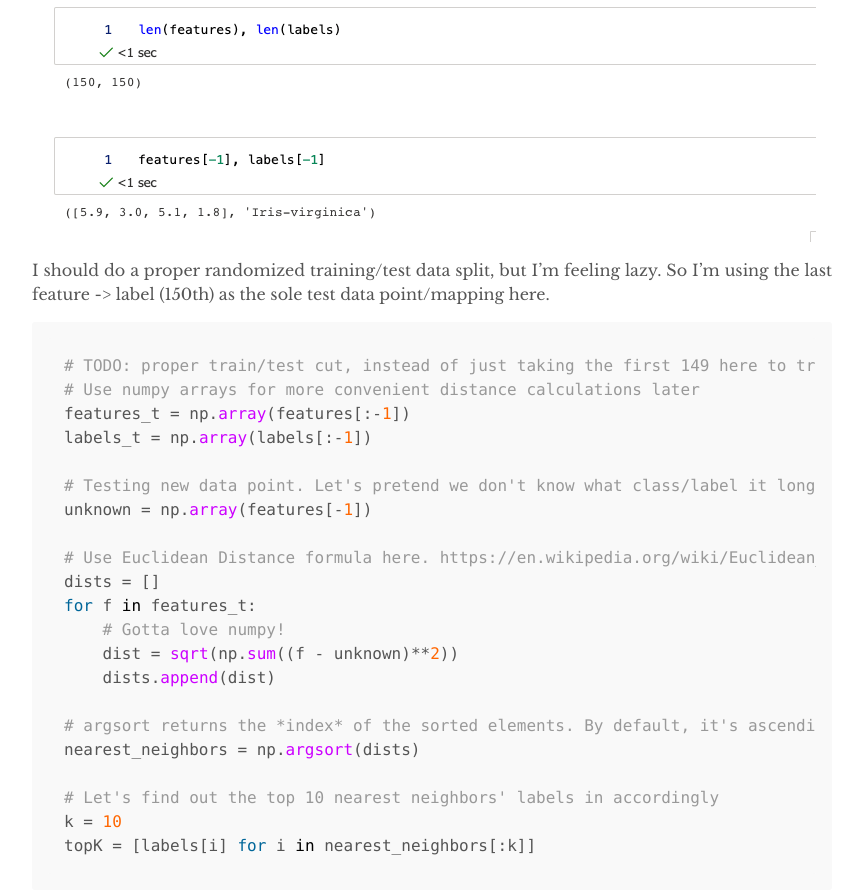
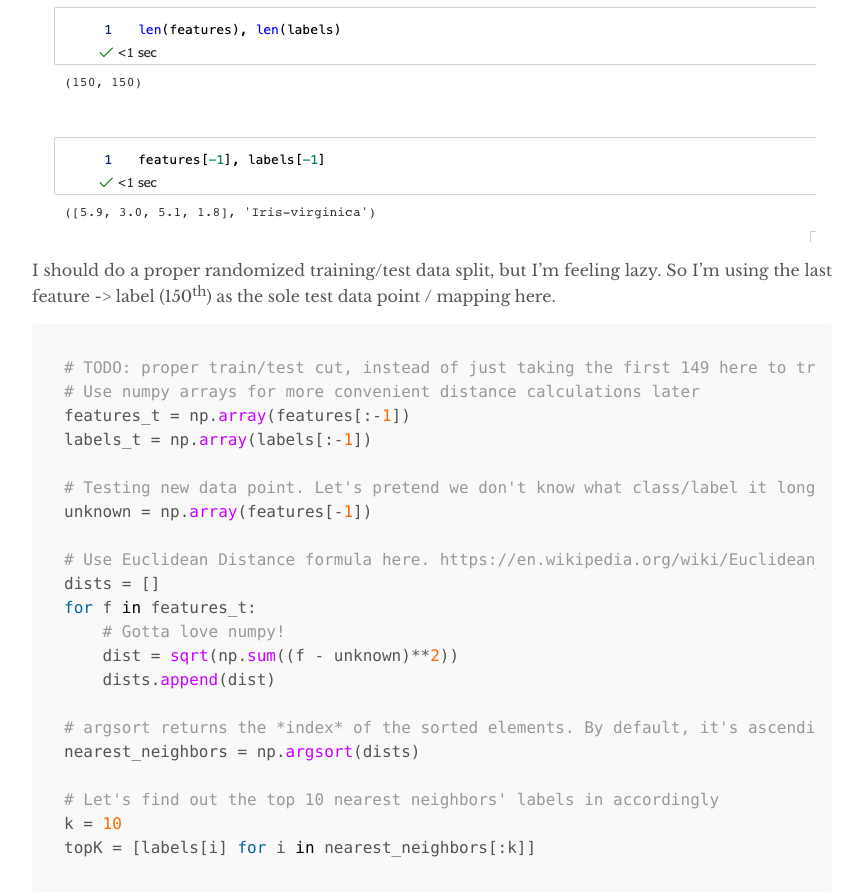
Before and after one commit to yuexiaofeng/yuexiaofeng.github.io, a Jekyll site: the page built from _posts/2022-03-26-ai-notes-knn.md, in a window 1280 px wide and 900 px high, scrolled down 8275 px. Shown: the top 896 px of the window, without its empty margins (208-1070 px from the left). Built offline with Jekyll 4.4.1, drawn with Linux system fonts in a browser that asks for light colours.

Commit message:
minor on knn

````diff
--- a/_posts/2022-03-26-ai-notes-knn.md
+++ b/_posts/2022-03-26-ai-notes-knn.md
@@ -203,7 +203,7 @@ with open('data/iris.data') as f:
 A snapshot of the training data:
 ![training-data](../assets/images/20220326/training-data.png)
 
-I should do a proper randomized training/test data split, but I'm feeling lazy. So I'm using the last feature -> label (150th) as the sole test data point/mapping here.
+I should do a proper randomized training/test data split, but I'm feeling lazy. So I'm using the last feature -> label (150<sup>th</sup>) as the sole test data point / mapping here.
 
 ```python
 # TODO: proper train/test cut, instead of just taking the first 149 here to train.
````
